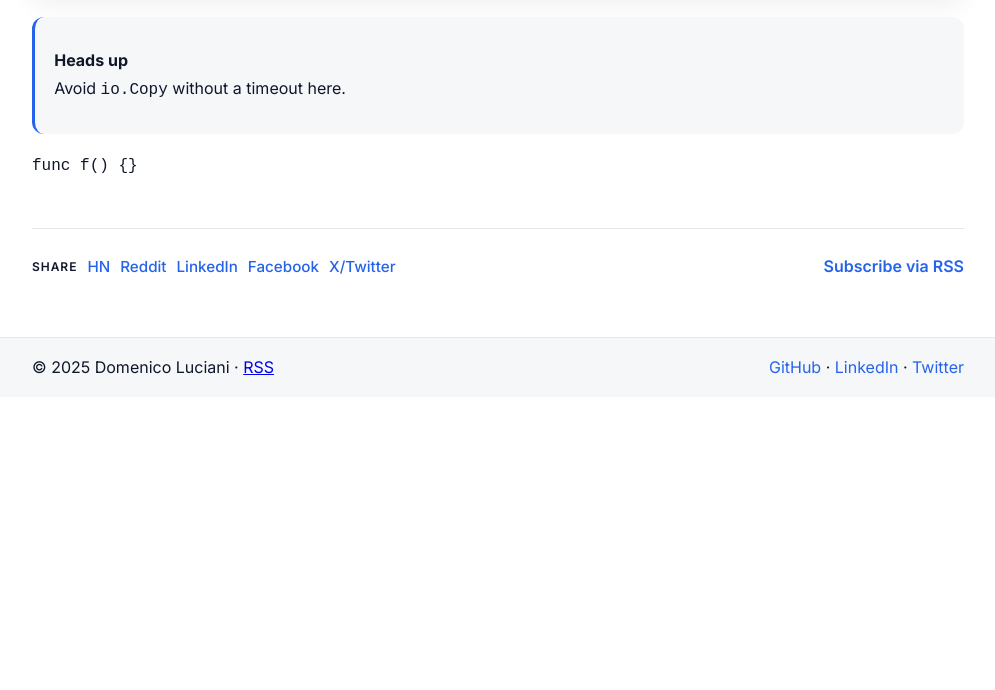
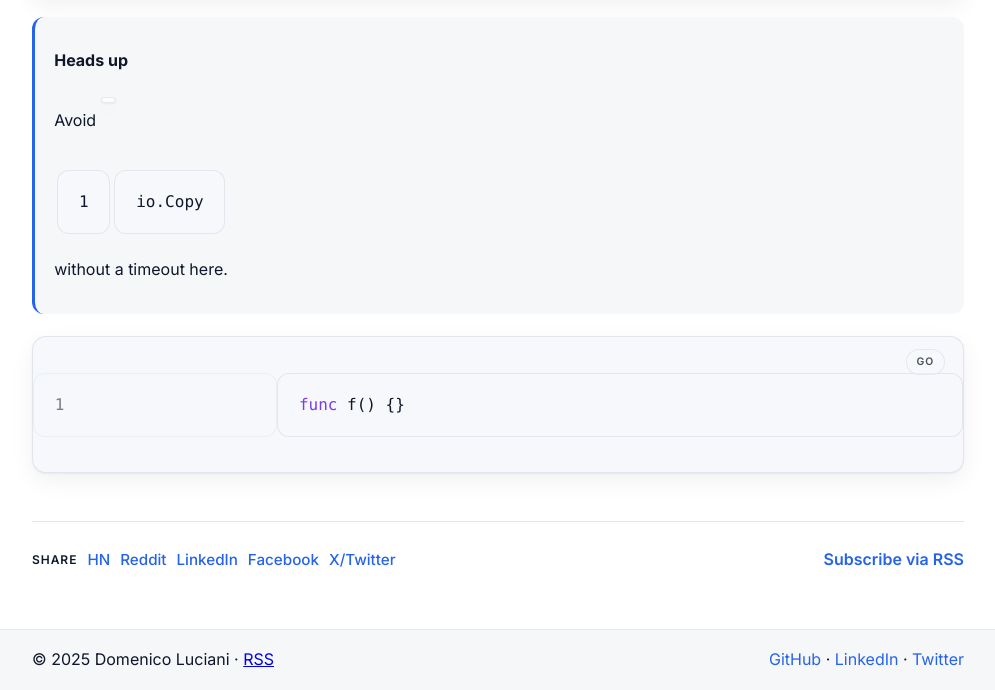
Before and after one commit to dlion/dryrun, a Jekyll site: the page built from _posts/2025-01-01-hello-world.md, in a window 1280 px wide and 1400 px high, scrolled down 169 px. Shown: the part 710-1400 px from the top of the window, without its empty margins (142-1137 px from the left). Built offline with Jekyll 4.4.1, drawn with Linux system fonts in a browser that asks for light colours; before the commit the page ends 1276 px from its top, so only the background shows below that.

Commit message:
no empty

````diff
--- a/_config.yml
+++ b/_config.yml
@@ -34,11 +34,13 @@ nav:
 
 # ——— Writing ———
 markdown: kramdown
-highlighter: none
+highlighter: rouge
 kramdown:
   input: GFM
   hard_wrap: false
-  syntax_highlighter: null
+  syntax_highlighter: rouge
+  syntax_highlighter_opts:
+    line_numbers: true   # can override per block: ```go linenos
 
 permalink: /:year/:month/:day/:title/
 timezone: Europe/Madrid
--- a/assets/css/main.css
+++ b/assets/css/main.css
@@ -16,6 +16,17 @@
   --border: #e5e7eb;
   --shadow: 0 1px 2px rgba(2,6,23,.05), 0 8px 24px rgba(2,6,23,.06);
 
+  /* Code (light defaults) */
+  --code-bg: #f6f8fb;
+  --code-border: #d9dee7;
+  --code-text: #101828;
+  --code-comment: #64748b;
+  --code-keyword: #7c3aed;
+  --code-string: #047857;
+  --code-number: #b45309;
+  --code-attr: #1d4ed8;
+  --code-func: #be123c;
+  --code-type: #0f766e;
 }
 
 html[data-theme="dark"] {
@@ -28,6 +39,16 @@ html[data-theme="dark"] {
   --border: #262a33;
   --shadow: 0 8px 24px rgba(0,0,0,.35);
 
+  --code-bg: #0f172a;
+  --code-border: #1f2937;
+  --code-text: #e6edf3;
+  --code-comment: #9ca3af;
+  --code-keyword: #a78bfa;
+  --code-string: #34d399;
+  --code-number: #fbbf24;
+  --code-attr: #60a5fa;
+  --code-func: #f87171;
+  --code-type: #5eead4;
 }
 
 * { box-sizing: border-box; }
@@ -136,6 +157,170 @@ p { margin: .9em 0; color: var(--text); }
   border-left: 3px solid var(--link);
   background: color-mix(in hsl, var(--surface-1) 90%, transparent);
   border-radius: 12px;
+}
+
+/* Code — inline + blocks */
+code, pre, kbd, samp {
+  font-family: "JetBrains Mono", "SFMono-Regular", Menlo, Monaco, Consolas, "Liberation Mono", "Courier New", monospace;
+  font-variant-ligatures: none;
+}
+
+.post-content :not(pre) > code {
+  display: inline-flex;
+  align-items: center;
+  background: color-mix(in hsl, var(--code-bg) 50%, var(--bg));
+  color: var(--code-text);
+  border: 1px solid color-mix(in hsl, var(--code-border) 60%, transparent);
+  border-radius: 6px;
+  padding: .12rem .42rem;
+  font-size: .92em;
+  line-height: 1.4;
+  white-space: nowrap;
+}
+
+.highlighter-rouge {
+  position: relative;
+  margin: 1.4rem 0;
+  background: var(--code-bg);
+  color: var(--code-text);
+  border: 1px solid color-mix(in hsl, var(--code-border) 70%, transparent);
+  border-radius: 14px;
+  box-shadow: var(--shadow);
+  overflow: hidden;
+}
+
+.highlighter-rouge > .highlight {
+  margin: 0;
+  background: transparent;
+  border-radius: inherit;
+  overflow: auto;
+}
+
+.highlighter-rouge::after {
+  content: attr(data-lang);
+  position: absolute;
+  top: 12px;
+  right: 18px;
+  padding: .18rem .6rem;
+  border-radius: 999px;
+  font-size: .65rem;
+  letter-spacing: .1em;
+  text-transform: uppercase;
+  font-weight: 600;
+  color: color-mix(in hsl, var(--code-text) 75%, transparent);
+  background: color-mix(in hsl, var(--code-bg) 35%, transparent);
+  border: 1px solid color-mix(in hsl, var(--code-border) 60%, transparent);
+}
+
+.highlighter-rouge:not([data-lang])::after { content: ""; }
+
+.highlight {
+  background: transparent;
+}
+
+.highlight table {
+  width: 100%;
+  border-collapse: collapse;
+  border-spacing: 0;
+}
+
+.highlight td {
+  padding: 0;
+  background: transparent;
+  vertical-align: top;
+}
+
+.highlight td.gutter {
+  min-width: 3rem;
+  text-align: right;
+  padding: 1.4rem 1rem 1.1rem 1.4rem;
+  background: linear-gradient(90deg, color-mix(in hsl, var(--code-bg) 70%, transparent), color-mix(in hsl, var(--code-bg) 35%, transparent));
+  border-right: 1px solid color-mix(in hsl, var(--code-border) 65%, transparent);
+  color: color-mix(in hsl, var(--code-text) 55%, transparent);
+  font-size: .8rem;
+  font-feature-settings: "tnum" 1;
+  user-select: none;
+}
+
+.highlight td.gutter pre {
+  margin: 0;
+  padding: 0;
+  background: transparent;
+  border: 0;
+}
+
+.highlight td.gutter pre code {
+  display: block;
+  padding: 0;
+  border: 0;
+  background: transparent;
+  color: inherit;
+}
+
+.highlight td.code {
+  width: 100%;
+  padding: 0;
+}
+
+.highlight td.code pre {
+  margin: 0;
+  padding: 1.4rem 1.8rem 1.1rem;
+  border: 0;
+  background: transparent;
+  font-size: .95rem;
+  line-height: 1.6;
+  min-width: 100%;
+}
+
+.highlight td.code pre code {
+  display: block;
+  padding: 0;
+  border: 0;
+  background: transparent;
+  color: inherit;
+}
+
+.highlight .lineno {
+  opacity: .55;
+}
+
+/* Rouge token colours */
+.highlight .c  { color: var(--code-comment); font-style: italic; }
+.highlight .cm,
+.highlight .c1,
+.highlight .cs { color: var(--code-comment); font-style: italic; }
+.highlight .k,
+.highlight .kr,
+.highlight .kd,
+.highlight .kp,
+.highlight .kt { color: var(--code-keyword); }
+.highlight .o,
+.highlight .ow { color: color-mix(in hsl, var(--code-keyword) 65%, var(--code-text)); }
+.highlight .s,
+.highlight .sb,
+.highlight .sc,
+.highlight .sd,
+.highlight .s1,
+.highlight .s2 { color: var(--code-string); }
+.highlight .mi,
+.highlight .mf,
+.highlight .mh { color: var(--code-number); }
+.highlight .na,
+.highlight .nb,
+.highlight .nc { color: var(--code-type); }
+.highlight .nt,
+.highlight .nx,
+.highlight .nv { color: var(--code-attr); }
+.highlight .nf,
+.highlight .fm { color: var(--code-func); }
+
+.post-content pre:not(.highlight):not(.highlighter-rouge) {
+  margin: 1.2rem 0;
+  padding: 1.1rem 1.3rem;
+  background: color-mix(in hsl, var(--code-bg) 75%, var(--surface-1));
+  border: 1px solid color-mix(in hsl, var(--code-border) 65%, transparent);
+  border-radius: 12px;
+  overflow: auto;
 }
 
 /* Post footer */
--- a/assets/js/main.js
+++ b/assets/js/main.js
@@ -24,4 +24,44 @@
       history.pushState(null, '', '#' + id);
     }
   });
+
+  var prettifyLang = function (lang) {
+    if (!lang) return '';
+    var normalized = lang.toLowerCase();
+    var map = {
+      js: 'JS', javascript: 'JS', jsx: 'JSX',
+      ts: 'TS', typescript: 'TS', tsx: 'TSX',
+      go: 'Go', golang: 'Go',
+      py: 'Python', python: 'Python',
+      rb: 'Ruby', ruby: 'Ruby',
+      rs: 'Rust', rust: 'Rust',
+      java: 'Java', kotlin: 'Kotlin', swift: 'Swift',
+      php: 'PHP',
+      c: 'C', cpp: 'C++', cxx: 'C++', 'c++': 'C++',
+      cs: 'C#', csharp: 'C#', 'c#': 'C#',
+      objc: 'Obj-C', objectivec: 'Obj-C',
+      scala: 'Scala',
+      bash: 'Bash', sh: 'Shell', shell: 'Shell', zsh: 'Zsh', fish: 'Fish',
+      sql: 'SQL', yaml: 'YAML', yml: 'YAML', json: 'JSON', toml: 'TOML', ini: 'INI',
+      dockerfile: 'Docker', make: 'Make', makefile: 'Make',
+      diff: 'Diff', html: 'HTML', xml: 'XML', css: 'CSS', scss: 'SCSS', sass: 'Sass',
+      plaintext: 'Text', text: 'Text'
+    };
+    if (map[normalized]) return map[normalized];
+    return normalized.replace(/\b\w+/g, function (part) {
+      return part.charAt(0).toUpperCase() + part.slice(1);
+    }).replace(/\+/g, '+').replace(/#/g, '#').replace(/-/g, ' ');
+  };
+
+  document.querySelectorAll('.highlight, .highlighter-rouge').forEach(function (block) {
+    var pre = block.querySelector('pre');
+    if (!pre) return;
+    var lang = (pre.className || '').match(/language-([\w#+-]+)/i);
+    if (!lang && block.className) {
+      lang = block.className.match(/language-([\w#+-]+)/i);
+    }
+    if (lang && lang[1]) {
+      block.setAttribute('data-lang', prettifyLang(lang[1]));
+    }
+  });
 })();
````
